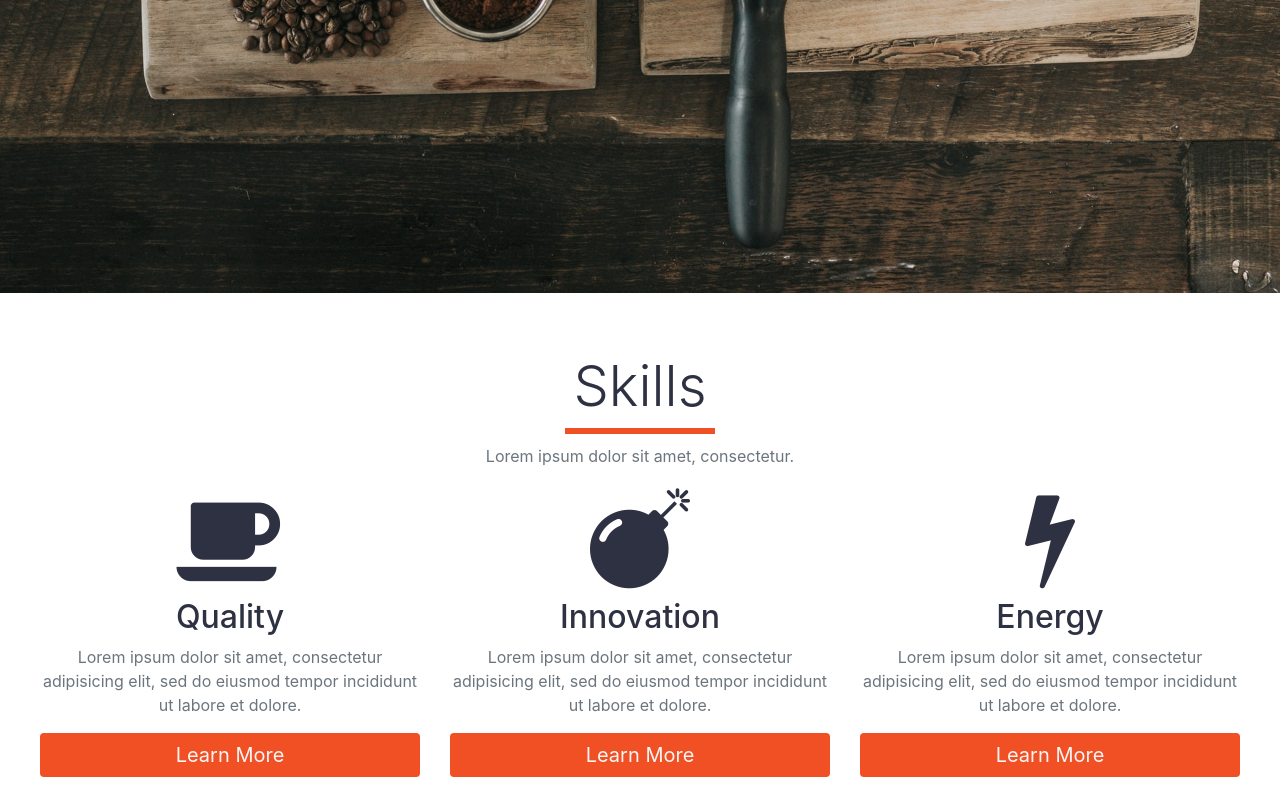
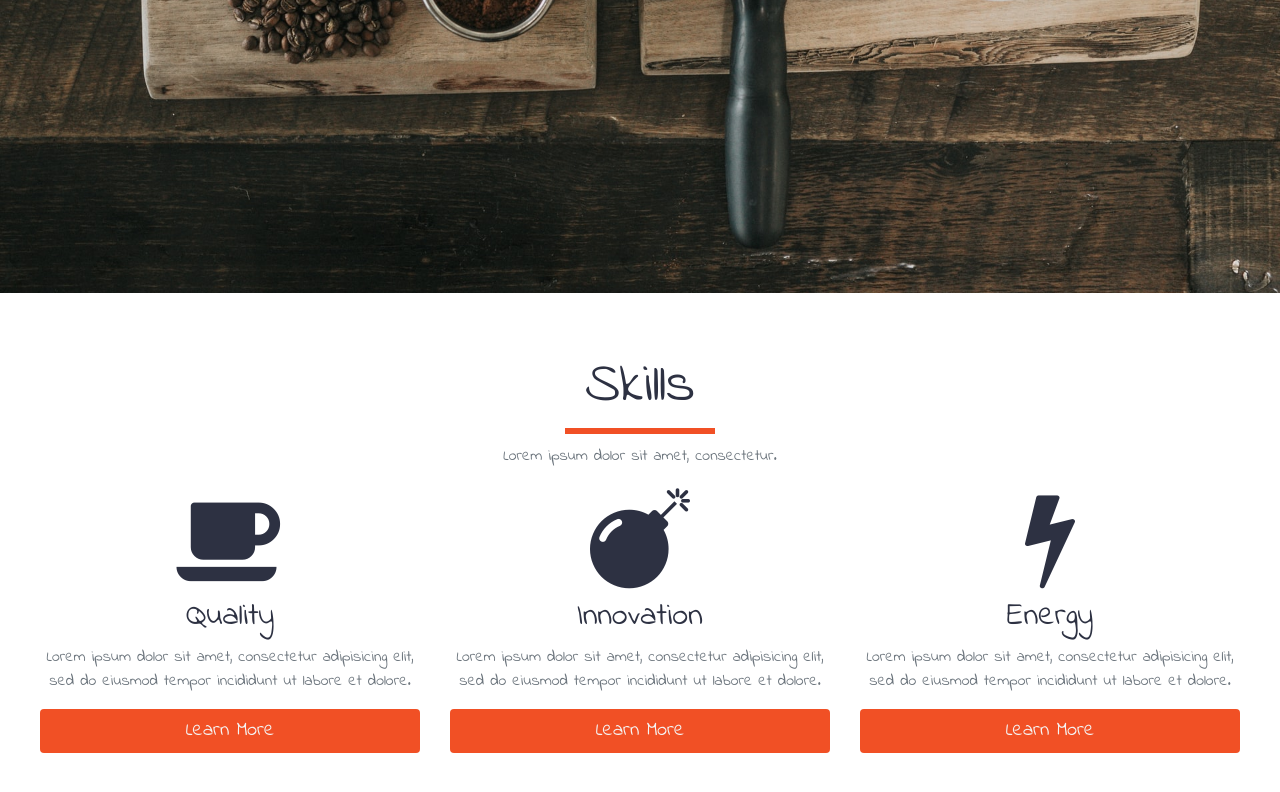
Before and after one commit to akasimdave/coffee-junkie-site, a plain HTML site: page index.html in a window 1280 px wide. Shown: the part 507-1299 px from the top of the page. Drawn offline with nearby package versions, Linux system fonts and the light colour scheme.

Commit message:
Update main.css

```diff
--- a/css/main.css
+++ b/css/main.css
@@ -7,6 +7,13 @@ orange #F15025*/
 /*grey #CED0CE*/
 
 /*whitesmoke*/
+
+@font-face {
+    font-family: 'Indie  Flower';
+    src: url('https://fonts.googleapis.com/css2?family=Indie+Flower&display=swap');
+    font-weight: normal;
+    font-style: normal;
+}
 
 body{
 	font-family: 'Indie Flower', cursive;
```
